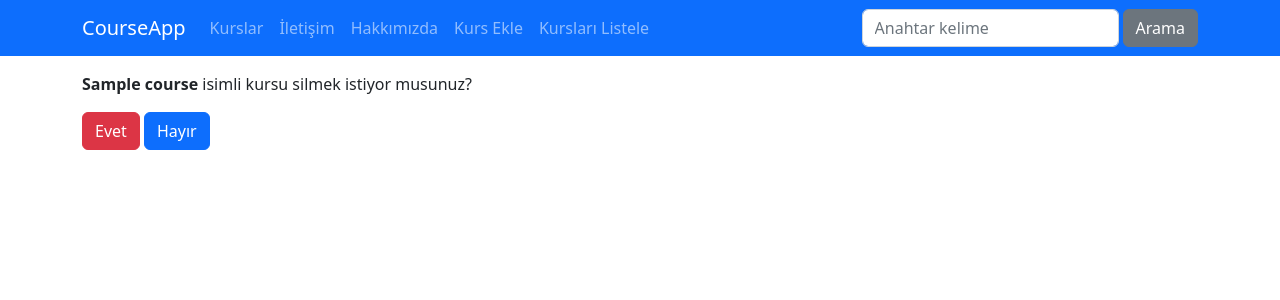
After one commit to gonulpolat/Django-Ile-Web-Gelistirme-Sadik_Turan_Kursu, a Django app: page /kurs/course-delete/1 in a window 1280 px wide. The commit adds this page. Shown: the top 300 px of the page. Run offline with Django 4.2, Linux system fonts and the light colour scheme; tables that the repository leaves empty hold one stand-in row (values such as "Sample post"); some libraries are stand-ins or nearby versions.

Commit message:
Silme Formu
'Güncelle' butonu altına 'Sil' butonu eklendi.

Kurs silme işlemi başarılı bir şekilde gerçekleşiyor.

```diff
--- a/Courses/templates/courses/create-course.html
+++ b/Courses/templates/courses/course-create.html
@@ -23,7 +23,7 @@
                 </div>
             {% endif %}
 
-            <form action="{% url 'create_course' %}" method="POST" novalidate>
+            <form action="{% url 'course_create' %}" method="POST" novalidate>
                 {% csrf_token %}
 
                 {% for field in form %}
--- /dev/null
+++ b/Courses/templates/courses/course-delete.html
@@ -0,0 +1,38 @@
+{% extends "base.html" %}
+{% load static %}
+
+{% block css_files %}
+    <link
+        rel="stylesheet"
+        href="https://cdnjs.cloudflare.com/ajax/libs/font-awesome/6.7.2/css/all.min.css"
+    />
+    <link rel="stylesheet" href="{% static "courses/css/style.css" %}">
+{% endblock css_files %}
+
+{% block page_title %}
+    Kursu Sil
+{% endblock page_title%}
+
+{% block content %}
+    <div class="container mt-3">
+      <div class="row">
+        <div class="col-12">
+            <p>
+                <strong>{{course.title}}</strong> isimli kursu silmek istiyor musunuz?
+            </p>
+
+            <form action="{% url "course_delete" course.id %}" method="POST">
+                {% csrf_token %}
+
+                <button type="submit" class="btn btn-danger">Evet</button>
+                <a href="{% url "course_list" %}" class="btn btn-primary">Hayır</a>
+            </form>
+
+        </div>
+      </div>
+    </div>
+{% endblock content %}
+
+{% block js_files %}
+    <script src="{% static "courses/js/script.js" %}"></script>
+{% endblock js_files %}
--- a/Courses/templates/courses/course-list.html
+++ b/Courses/templates/courses/course-list.html
@@ -42,8 +42,9 @@
                                 {% if course.isUpdated %}
                                     <a href="" class="btn btn-secondary btn-sm">Güncellendi</a>
                                 {% else %}
-                                    <a href="{% url 'course_edit' course.id %}" class="btn btn-primary btn-sm" style="width:92px;">Güncelle</a>
+                                    <a href="{% url 'course_edit' course.id %}" class="btn btn-primary btn-sm">Güncelle</a>
                                 {% endif %}
+                                <a href="{% url 'course_delete' course.id %}" class="btn btn-danger btn-sm">Sil</a>
                             </td>
                         </tr>
                     {% endfor %}
--- a/Courses/urls.py
+++ b/Courses/urls.py
@@ -4,9 +4,10 @@ from . import views
 urlpatterns = [
     path('', views.index, name="index"),
     path('search', views.search, name="search"),
-    path('create-course', views.create_course, name="create_course"),
+    path('course-create', views.course_create, name="course_create"),
     path('course-list', views.course_list, name="course_list"),
     path('course-edit/<int:id>', views.course_edit, name="course_edit"),
+    path('course-delete/<int:id>', views.course_delete, name="course_delete"),
     path('<slug:slug>', views.details, name='course_details'),
     path('kategori/<slug:slug>', views.get_courses_by_category, name='courses_by_category_name'),
 ]
--- a/Courses/views.py
+++ b/Courses/views.py
@@ -28,7 +28,7 @@ def search(request):
         'courses': courses,
     })
 
-def create_course(request):
+def course_create(request):
     if request.method == 'POST':
         form = CourseCreateForm(request.POST)
 
@@ -40,7 +40,7 @@ def create_course(request):
     else:
         form = CourseCreateForm()
 
-    return render(request, "courses/create-course.html", {
+    return render(request, "courses/course-create.html", {
         'form': form
     })
 
@@ -64,6 +64,19 @@ def course_edit(request, id):
 
     return render(request, "courses/course-edit.html", {
         'form': form,
+    })
+
+
+def course_delete(request, id):
+    course = get_object_or_404(Course, pk=id)
+
+    if request.method == 'POST':
+        # Course.objects.get(pk=id).delete()    # kursu yukarda alıyorsun zaten, bir daha almaya gerek yok
+        course.delete()
+        return redirect("course_list")
+
+    return render(request, "courses/course-delete.html", {
+        'course': course,
     })
 
 
--- a/templates/partials/_nav.html
+++ b/templates/partials/_nav.html
@@ -12,7 +12,7 @@
                 <a href="{% url "about" %}" class="nav-link">Hakkımızda</a>
             </li>
             <li class="nav-item">
-                <a href="{% url "create_course" %}" class="nav-link">Kurs Ekle</a>
+                <a href="{% url "course_create" %}" class="nav-link">Kurs Ekle</a>
             </li>
             <li class="nav-item">
                 <a href="{% url "course_list" %}" class="nav-link">Kursları Listele</a>
```
